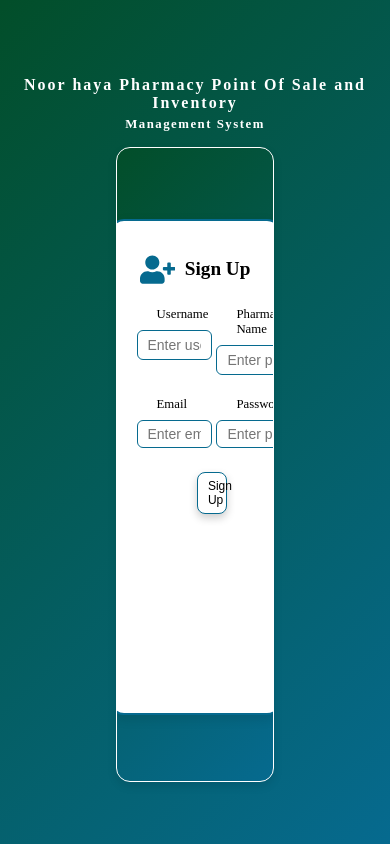
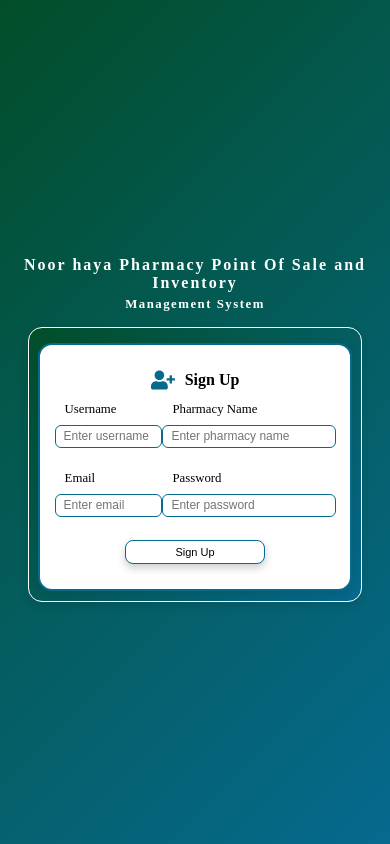
Before and after one commit to pharmacysystem950-hub/noorhayapharmacysystem, a React (Create React App) app: page /signup in a window 390 px wide. Built offline with nearby package versions, Linux system fonts and the light colour scheme.

Commit message:
Improve login page responsiveness (row + column)

```diff
--- a/src/styles/SignUpPage.css
+++ b/src/styles/SignUpPage.css
@@ -353,3 +353,84 @@
   border-left: 6px solid #dc3545;
   color: #dc3545;
 }
+/* -------------------- RESPONSIVE DESIGN -------------------- */
+@media (max-width: 1000px) {
+  .signup-row {
+    width: 80%;
+    height: auto;
+    flex-direction: column;
+    padding: 10px;
+  }
+
+  .signup-count {
+    width: 90%;
+    height: auto;
+    max-height: none;
+    padding: 10px 15px;
+  }
+}
+
+@media (max-width: 600px) {
+  .signup-title {
+    font-size: 1rem;
+    margin-bottom: 10px;
+  }
+
+  .signup-icon {
+    font-size: 1.5rem;
+  }
+
+  #emaily,
+  #usernamey,
+  #pharmacyNamey,
+  #passwordy {
+    width: 90%;
+    font-size: 12px;
+    padding: 6px 8px;
+  }
+
+  .signup-button {
+    width: 50%;
+    font-size: 11px;
+    padding: 5px 8px;
+  }
+
+  .form-row {
+    flex-direction: column;
+    gap: 5px;
+    margin-bottom: 8px;
+  }
+
+  .signup-count .form-label {
+    font-size: 0.8rem;
+    margin-left: 10px;
+  }
+
+  /* Modal responsiveness */
+  .custom-modal-content {
+    max-width: 300px;
+    padding: 10px 15px;
+  }
+
+  .custom-modal-content h3 {
+    font-size: 1rem;
+  }
+
+  .custom-modal-content .form-control {
+    font-size: 11px;
+    width: 80%;
+    padding: 5px 8px;
+  }
+
+  .custom-modal-content .button-row .btn {
+    font-size: 11px;
+    padding: 5px 8px;
+    min-width: 80px;
+  }
+
+  .toast-popup {
+    width: 80%;
+    font-size: 0.8rem;
+    padding: 8px 12px;
+  }
+}
```
